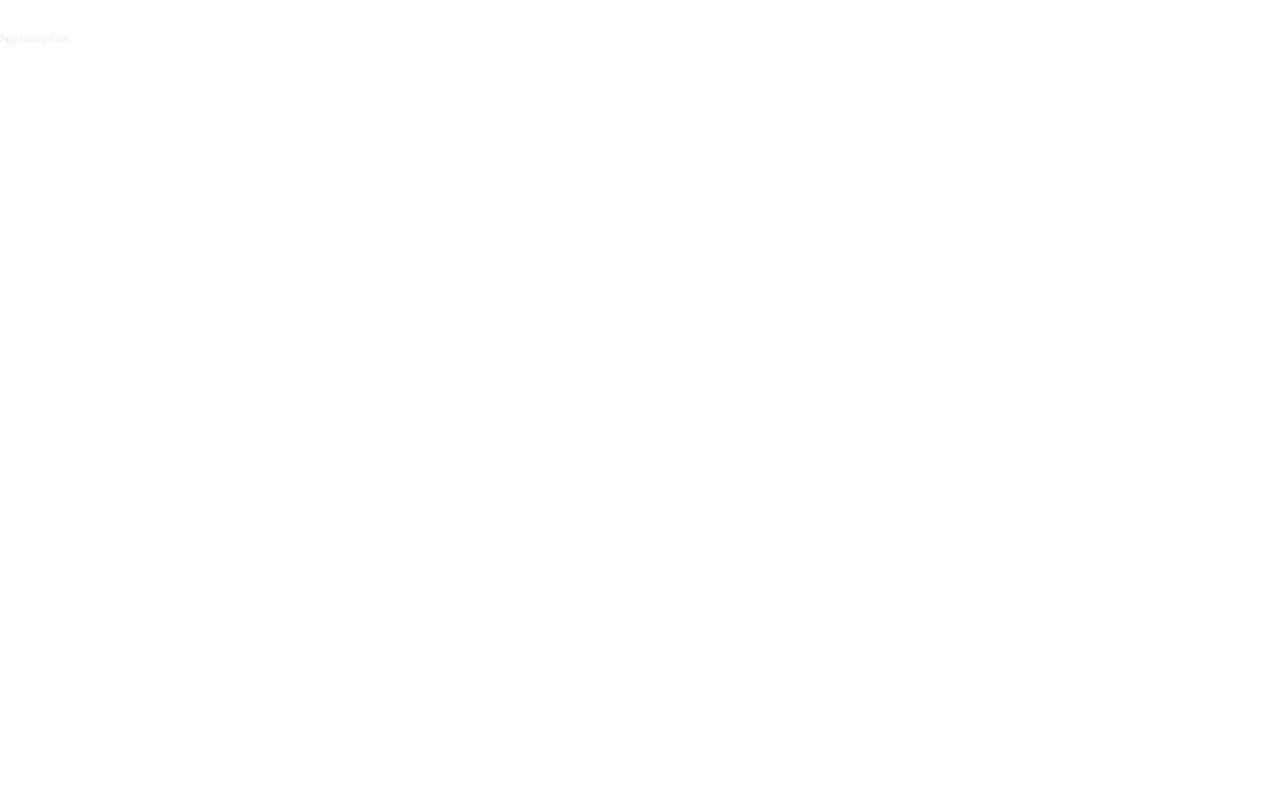
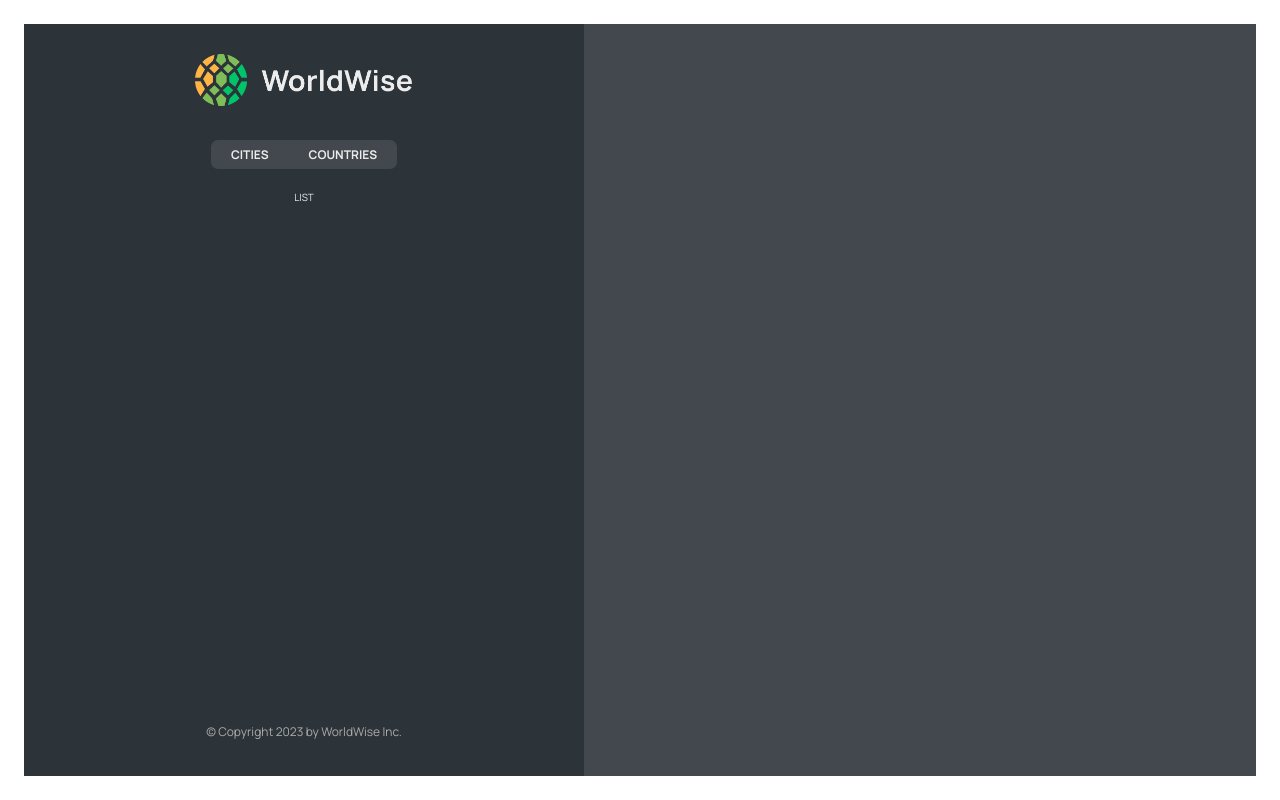
Before and after one commit to GennadiyMostov/World-Wise, a React (Vite) app: page /app in a window 1280 px wide. Built offline with nearby package versions, Linux system fonts and the light colour scheme.

Commit message:
Added nested routes and modified components.

```diff
--- a/index.html
+++ b/index.html
@@ -4,7 +4,7 @@
     <meta charset="UTF-8" />
     <link rel="icon" type="image/svg+xml" href="/vite.svg" />
     <meta name="viewport" content="width=device-width, initial-scale=1.0" />
-    <title>Vite + React</title>
+    <title>WorldWise</title>
   </head>
   <body>
     <div id="root"></div>
--- a/src/App.jsx
+++ b/src/App.jsx
@@ -11,11 +11,16 @@
   return (
     <BrowserRouter>
       <Routes>
-        <Route path='/' element={<Homepage />} />
+        <Route index element={<Homepage />} />
         <Route path='product' element={<Product />} />
         <Route path='pricing' element={<Pricing />} />
         <Route path='/login' element={<Login />} />
-        <Route path='app' element={<AppLayout />} />
+        <Route path='app' element={<AppLayout />}>
+          <Route index element={<p>LIST</p>} />
+          <Route path='cities' element={<p>List of cities Here</p>} />
+          <Route path='countries' element={<p>List of Coutries Here</p>} />
+          <Route path='form' element={<p>Form</p>} />
+        </Route>
         <Route path='*' element={<FourOhFour />} />
       </Routes>
     </BrowserRouter>
--- a/src/components/AppNav/AppNav.jsx
+++ b/src/components/AppNav/AppNav.jsx
@@ -1,7 +1,19 @@
 import styles from './AppNav.module.css';
+import { NavLink } from 'react-router-dom';
 
 const AppNav = () => {
-  return <nav className={styles.nav}>App Navigation</nav>;
+  return (
+    <nav className={styles.nav}>
+      <ul>
+        <li>
+          <NavLink to='cities'>Cities</NavLink>
+        </li>
+        <li>
+          <NavLink to='countries'>Countries</NavLink>
+        </li>
+      </ul>
+    </nav>
+  );
 };
 
 export default AppNav;
--- /dev/null
+++ b/src/components/Footer/Footer.jsx
@@ -0,0 +1,14 @@
+import styles from './Footer.module.css';
+const Footer = () => {
+  return (
+    <>
+      <footer className={styles.footer}>
+        <p className={styles.copyright}>
+          &copy; Copyright {new Date().getFullYear()} by WorldWise Inc.
+        </p>
+      </footer>
+    </>
+  );
+};
+
+export default Footer;
--- /dev/null
+++ b/src/components/Footer/Footer.module.css
@@ -0,0 +1,8 @@
+.footer {
+  margin-top: auto;
+}
+
+.copyright {
+  font-size: 1.2rem;
+  color: var(--color-light--1);
+}
--- /dev/null
+++ b/src/components/Map/Map.jsx
@@ -0,0 +1,7 @@
+import styles from './Map.module.css';
+
+const Map = () => {
+  return <div className={styles.mapContainer}></div>;
+};
+
+export default Map;
--- a/src/components/SideBar/SideBar.jsx
+++ b/src/components/SideBar/SideBar.jsx
@@ -0,0 +1,20 @@
+import styles from './Sidebar.module.css';
+
+import Logo from '../Logo/Logo';
+import AppNav from '../AppNav/AppNav';
+import Footer from '../Footer/Footer';
+
+import { Outlet } from 'react-router-dom';
+
+const SideBar = () => {
+  return (
+    <div className={styles.sidebar}>
+      <Logo />
+      <AppNav />
+      <Outlet />
+      <Footer />
+    </div>
+  );
+};
+
+export default SideBar;
--- a/src/components/SideBar/Sidebar.module.css
+++ b/src/components/SideBar/Sidebar.module.css
@@ -8,12 +8,3 @@
   align-items: center;
   height: calc(100vh - 4.8rem);
 }
-
-.footer {
-  margin-top: auto;
-}
-
-.copyright {
-  font-size: 1.2rem;
-  color: var(--color-light--1);
-}
--- a/src/pages/AppLayout/AppLayout.jsx
+++ b/src/pages/AppLayout/AppLayout.jsx
@@ -1,9 +1,12 @@
-import AppNav from '../../components/AppNav/AppNav';
+import SideBar from '../../components/SideBar/SideBar';
+import styles from './AppLayout.module.css';
+import Map from '../../components/Map/Map';
 
 const AppLayout = () => {
   return (
-    <div>
-      <AppNav />
+    <div className={styles.app}>
+      <SideBar />
+      <Map />
     </div>
   );
 };
--- a/src/pages/Login/Login.jsx
+++ b/src/pages/Login/Login.jsx
@@ -1,5 +1,6 @@
+import { useState } from 'react';
+
 import styles from './Login.module.css';
-import { useState } from 'react';
 
 import PageNav from '../../components/PageNav/PageNav';
 
```
